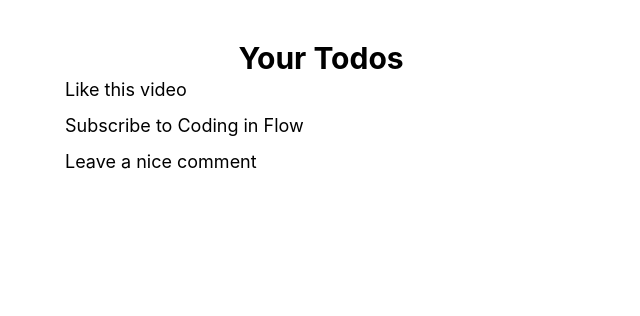
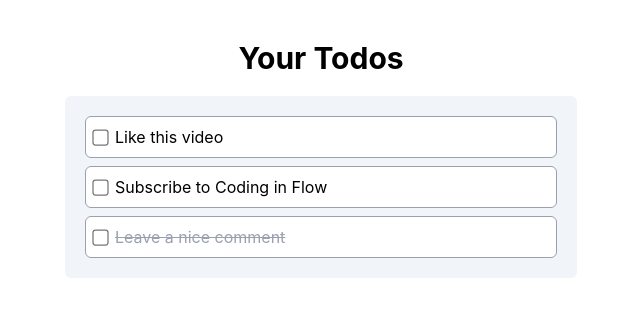
Before and after one commit to hoangthai1997/react-19-full-course, a React (Vite) app: page / in a window 1280 px wide. Shown: the top 316 px of the page, without its empty margins (319-959 px from the left). Built offline with nearby package versions, Linux system fonts and the light colour scheme.

Commit message:
Components

```diff
--- a/src/App.tsx
+++ b/src/App.tsx
@@ -1,15 +1,14 @@
+import TodoItem from "./components/TodoItem"
 import { dummyData } from "./data/todos"
 
 function App() {
   return (
-    <main className="py-10 h-screen">
+    <main className="py-10 h-screen space-y-5">
       <h1 className="font-bold text-3xl text-center">Your Todos</h1>
-      <div className="max-w-lg mx-auto">
+      <div className="max-w-lg mx-auto bg-slate-100 rounded-md p-5">
         <div className="space-y-2">
-          {dummyData.map(todo => (
-            <p key={todo.id} className="text-lg">
-              {todo.title}
-            </p>
+          {dummyData.map((todo) => (
+            <TodoItem todo={todo} />
           ))}
         </div>
       </div>
--- /dev/null
+++ b/src/components/TodoItem.tsx
@@ -0,0 +1,18 @@
+import type { Todo } from "../types/todo"
+
+interface TodoItemProps {
+    todo: Todo;
+}
+
+export default function TodoItem({todo}: TodoItemProps) {
+    return (
+        <div>
+            <label className="flex items-center gap-2 border rounded-md p-2 border-gray-400 bg-white hover:bg-slate-50">
+                <input type="checkbox" className="scale-125" />
+                <span className={todo.completed ? "line-through text-gray-400" : ""}>
+                    {todo.title}
+                </span>
+            </label>
+        </div>
+    )
+}
--- a/src/data/todos.ts
+++ b/src/data/todos.ts
@@ -14,6 +14,6 @@
     {
         id: 3,
         title: "Leave a nice comment",
-        completed: false,
+        completed: true,
     },
 ];
```
